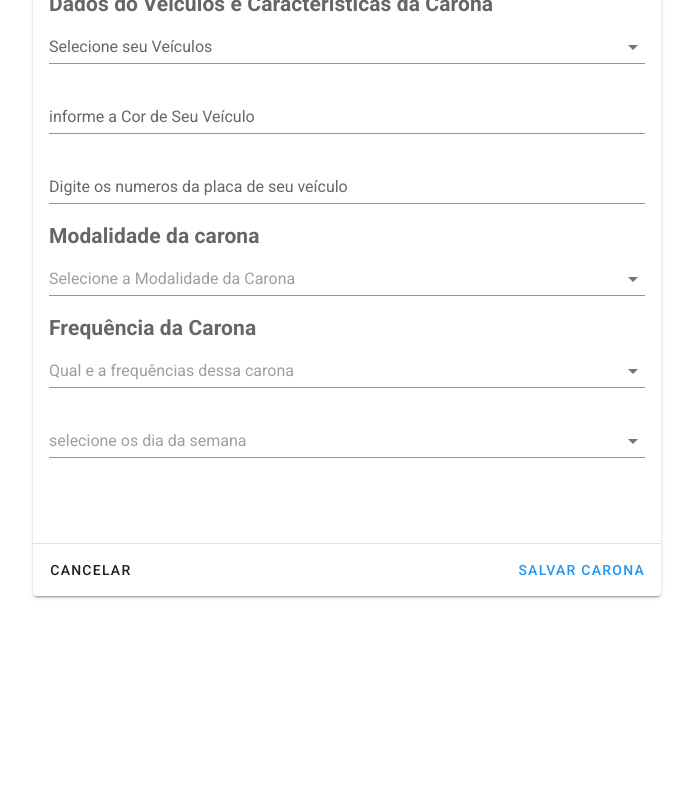
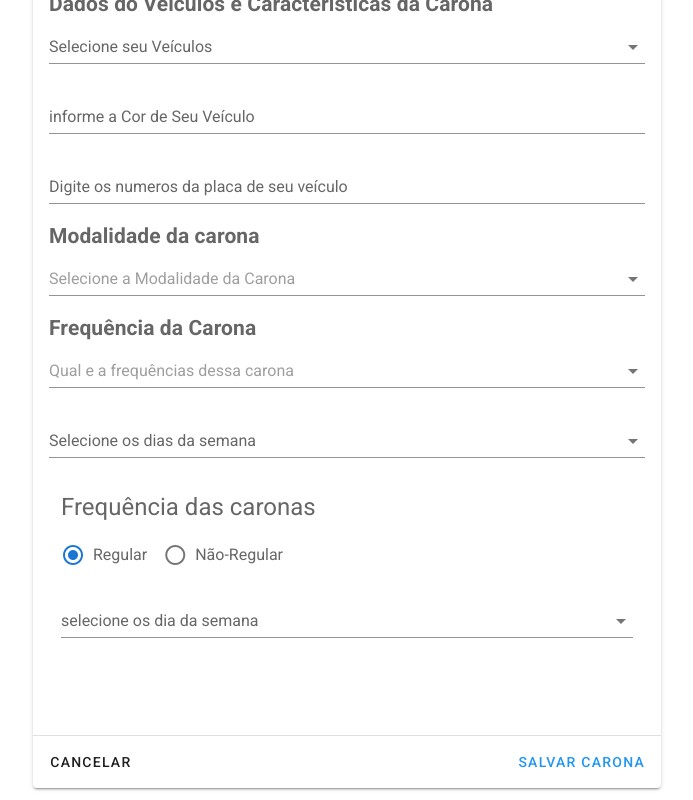
Before and after one commit to ifpi-picos/proxima-parada-front-end-vue, a Vue app: page /home/ride in a window 1280 px wide. Shown: the part 999-1799 px from the top of the page, without its empty margins (293-986 px from the left). Before the commit the page ends 1607 px from the top, so only its background shows below. Built offline with nearby package versions, Linux system fonts and the light colour scheme.

Commit message:
criando estrutura de selecão

```diff
--- a/src/pages/home/Cadastrar-Carona.vue
+++ b/src/pages/home/Cadastrar-Carona.vue
@@ -59,8 +59,32 @@
           <h2>Modalidade da carona</h2>
           <v-select ref="modalidade" :items="modalidade" placeholder="Selecione a Modalidade da Carona"/>
           <h2>Frequência da Carona</h2>
-          <v-select ref="frequencia" :items="frequencia" placeholder="Qual e a frequências dessa carona"/>
-          <v-select ref="semanas" :items="dias" placeholder="selecione os dia da semana"/>
+          <v-select ref="semanas" :items="dias" placeholder="Qual e a frequências dessa carona"/>
+          <v-select :items="dias" multiple label="Selecione os dias da semana"/>
+      <v-container>
+      <v-row>
+        <v-col cols="12">
+          <h3 ref="radio" class="text-h5"> Frequência das caronas </h3>
+          <v-radio-group v-model="type" row >
+            <v-radio label="Regular" value="number"></v-radio>
+            <v-radio label="Não-Regular" value="selector"/>
+
+          </v-radio-group>
+          <v-text-field v-if="type === 'selector'"
+            v-model="selector"
+            label="Selector">
+          </v-text-field>
+
+        <v-select :items="naoRegular"
+            v-if="type === 'number'"
+            v-model="number"
+            type="number"
+            label="selecione os dia da semana"/>
+
+
+        </v-col>
+      </v-row>
+    </v-container>
 
         </v-card-text>
           <v-divider class="mt-12"/>
@@ -72,6 +96,7 @@
       </v-card>
     </v-col>
   </v-row>
+
 </template>
 
 <script>
@@ -82,7 +107,13 @@
       frequencia:['Regular','Não-Regular'],
       dias:['Segunda-feira','Terça-feira','Quarta-feira','Quinta-feira','sexta-feira','Sábado','Domingo'],
 
+      type: 'number',
+      number: 9999,
+      regular:['segunda','terça','Quarta','Quinta','sexta',
+      'Sábado','Domingo'],
+      naoRegular:['segunda','terça','Quarta','Quinta','sexta'],
     }),
+
 
   }
 </script>
```
